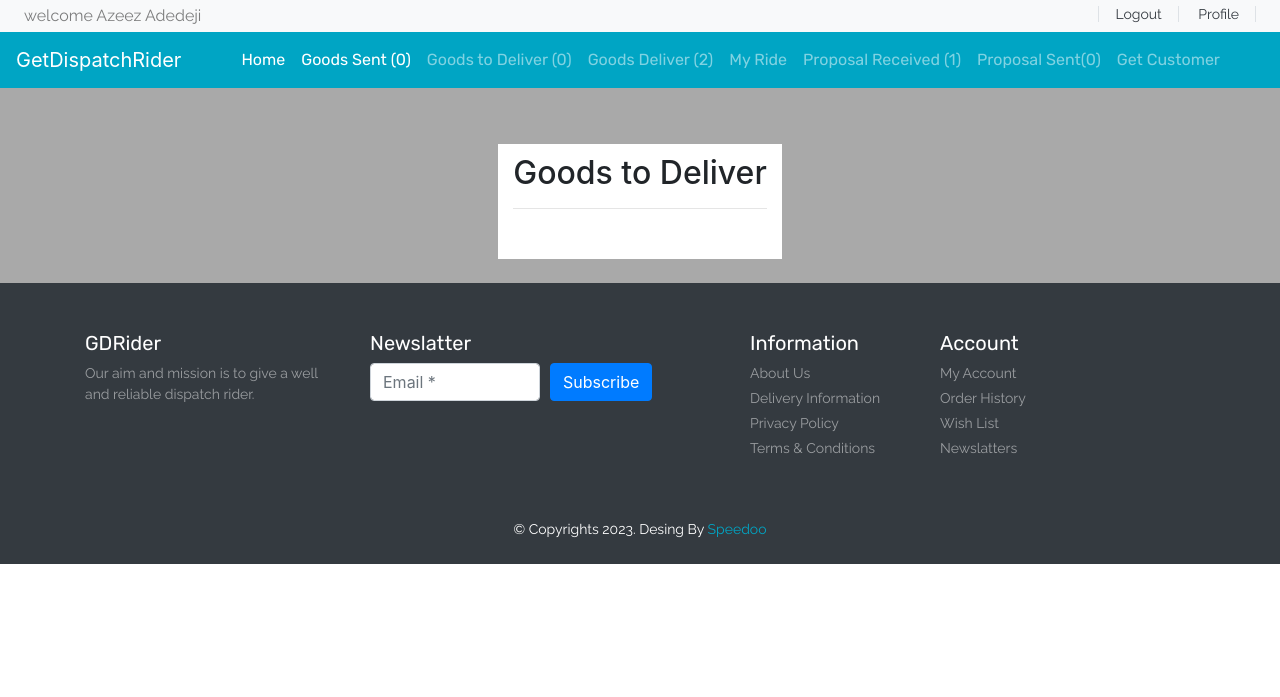
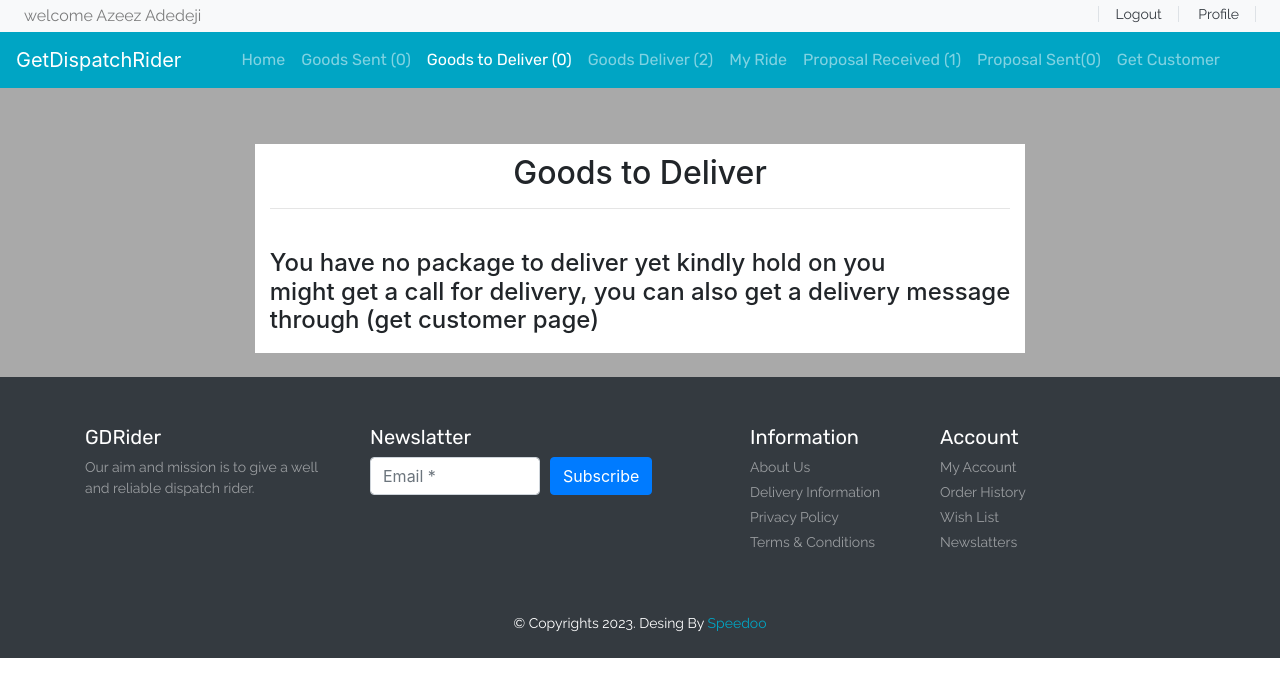
Before and after one commit to Speedoo1/getDispatch, a Django app: page /goods-to-deliver/ in a window 1280 px wide. Shown: the top 697 px of the page. Run offline with Django 4.2, Linux system fonts and the light colour scheme; a user stored in the database is signed in; data comes from the database, SQL or seed files in the repository; some libraries are stand-ins or nearby versions; some web fonts are replaced.

Commit message:
navbar active page added

```diff
--- a/base/templates/base/goodSent.html
+++ b/base/templates/base/goodSent.html
@@ -1,5 +1,10 @@
 <div style="background-color: darkgrey;">
     {% extends 'base/navbar.html'%}
+     {% block good_sent%}
+                <li class="nav-item active">
+                  <a class="nav-link" href="{% url 'base:goodSent'%}">Goods Sent ({{goodsent}})</a>
+                </li>
+                  {%endblock%}
 {%load static %}
 
 {% block body%}
--- a/base/templates/base/goodsDelivered.html
+++ b/base/templates/base/goodsDelivered.html
@@ -1,5 +1,10 @@
 <div style="background-color: darkgrey;">
     {% extends 'base/navbar.html'%}
+     {% block goods_deliver%}
+                <li class="nav-item active">
+                  <a class="nav-link" href="{% url 'base:goodsDeliver'%}">Goods Deliver ({{goodsdeliver}})</a>
+                </li>
+                  {% endblock%}
 {%load static %}
 
 {% block body%}
--- a/base/templates/base/goodsDeliveredDetails.html
+++ b/base/templates/base/goodsDeliveredDetails.html
@@ -1,5 +1,10 @@
 <div style="background-color: darkgrey;">
     {% extends 'base/navbar.html'%}
+     {% block goods_deliver%}
+                <li class="nav-item active">
+                  <a class="nav-link" href="{% url 'base:goodsDeliver'%}">Goods Deliver ({{goodsdeliver}})</a>
+                </li>
+                  {% endblock%}
 {%load static %}
 
 {% block body%}
--- a/base/templates/base/goodstoDeliver.html
+++ b/base/templates/base/goodstoDeliver.html
@@ -1,5 +1,10 @@
 <div style="background-color: darkgrey;">
     {% extends 'base/navbar.html'%}
+      {% block goods-to-deliver %}
+                <li class="nav-item active">
+                  <a class="nav-link" href="{% url 'base:onDelivary' %}">Goods to Deliver ({{goodstosend}}) </a>
+                </li>
+                  {%endblock%}
 {%load static %}
 
 {% block body%}
@@ -31,6 +36,8 @@
 
             </div>
             <hr style="color: #333;"/>
+            {%empty%}
+            <h4>You have no package to deliver yet kindly hold on you<br/> might get a call for delivery, you can also get a delivery message<br/>   through (get customer page) </h4>
             {%endfor%}
 
 
--- a/base/templates/base/goodstoDeliverPreview.html
+++ b/base/templates/base/goodstoDeliverPreview.html
@@ -1,5 +1,9 @@
 <div style="background-color: darkgrey;">
     {% extends 'base/navbar.html'%}
+     <li class="nav-item active">
+                  <a class="nav-link" href="{% url 'base:onDelivary' %}">Goods to Deliver ({{goodstosend}}) </a>
+                </li>
+                  {%endblock%}
 {%load static %}
 
 {% block body%}
--- a/base/templates/base/index2.html
+++ b/base/templates/base/index2.html
@@ -1,6 +1,11 @@
 {% extends 'base/navbar.html'%}
+{% block homes %}<li class="nav-item active ">
+                  <a class="nav-link" href="{% url 'base:index' %}">Home</a>
+                </li>
+                {% endblock %}
 {%load static %}
 {% block body%}
+
  <div style="background-image: url(https://th.bing.com/th/id/R.94d4fa24b87b36c6a57dab03ee1eefe8?rik=oTXv33o4xRAv9A&pid=ImgRaw&r=0); background-position: center; color:#fff ; background-size: cover; height: 500px;"  class="text-center">
 
         <div class="header2">
--- a/base/templates/base/myride.html
+++ b/base/templates/base/myride.html
@@ -1,5 +1,10 @@
 <div style="background-color: darkgrey;">
     {% extends 'base/navbar.html'%}
+     {%block my_ride%}
+                <li class="nav-item active">
+                    <a class="nav-link" href="{% url 'base:my-ride'%}">My Ride</a>
+                  </li>
+                  {% endblock%}
 {%load static %}
 
 {% block body%}
--- a/base/templates/base/navbar.html
+++ b/base/templates/base/navbar.html
@@ -46,30 +46,40 @@
             </button>
             <div class="collapse navbar-collapse" id="navbarNav">
               <ul class="navbar-nav m-auto font-rubik">
-                   <li class="nav-item active">
+                {% block homes %}<li class="nav-item ">
                   <a class="nav-link" href="{% url 'base:index' %}">Home</a>
                 </li>
-
-                <li class="nav-item active">
+                {%endblock%}
+                  {% block good_sent%}
+                <li class="nav-item">
                   <a class="nav-link" href="{% url 'base:goodSent'%}">Goods Sent ({{goodsent}})</a>
                 </li>
+                  {%endblock%}
+                  {% block goods-to-deliver %}
                 <li class="nav-item">
                   <a class="nav-link" href="{% url 'base:onDelivary' %}">Goods to Deliver ({{goodstosend}}) </a>
                 </li>
+                  {%endblock%}
+                  {% block goods_deliver%}
                 <li class="nav-item">
                   <a class="nav-link" href="{% url 'base:goodsDeliver'%}">Goods Deliver ({{goodsdeliver}})</a>
                 </li>
+                  {% endblock%}
+                  {%block my_ride%}
                 <li class="nav-item">
                     <a class="nav-link" href="{% url 'base:my-ride'%}">My Ride</a>
                   </li>
-
+                  {% endblock%}
+                  {% block proposal_received%}
                   <li class="nav-item">
                     <a class="nav-link" href="{% url 'base:proposal-receive'%}">Proposal Received ({{proposalr}})</a>
                   </li>
-
+                  {%endblock%}
+                  {% block proposal-sent%}
                   <li class="nav-item">
                     <a class="nav-link" href="{% url 'base:proposalSent'%}">Proposal Sent({{proposals}})</a>
                   </li>
+                  {%endblock%}
                    <li class="nav-item ">
                   <a class="nav-link" href="{% url 'base:index' %}">Get Customer</a>
                 </li>
--- a/base/templates/base/proposalReceive.html
+++ b/base/templates/base/proposalReceive.html
@@ -1,5 +1,10 @@
 <div style="background-color: darkgrey;">
     {% extends 'base/navbar.html'%}
+     {% block proposal_received%}
+                  <li class="nav-item active">
+                    <a class="nav-link" href="{% url 'base:proposal-receive'%}">Proposal Received ({{proposalr}})</a>
+                  </li>
+                  {%endblock%}
 {%load static %}
 
 {% block body%}
--- a/base/templates/base/proposalReceivedDetail.html
+++ b/base/templates/base/proposalReceivedDetail.html
@@ -1,5 +1,10 @@
 <div style="background-color: darkgrey;">
     {% extends 'base/navbar.html'%}
+     {% block proposal_received%}
+                  <li class="nav-item active">
+                    <a class="nav-link" href="{% url 'base:proposal-receive'%}">Proposal Received ({{proposalr}})</a>
+                  </li>
+                  {%endblock%}
 {%load static %}
 
 {% block body%}
--- a/base/templates/base/proposalSent.html
+++ b/base/templates/base/proposalSent.html
@@ -1,5 +1,10 @@
 <div style="background-color: darkgrey;">
     {% extends 'base/navbar.html'%}
+    {% block proposal-sent%}
+                  <li class="nav-item active">
+                    <a class="nav-link" href="{% url 'base:proposalSent'%}">Proposal Sent({{proposals}})</a>
+                  </li>
+                  {%endblock%}
 {%load static %}
 
 {% block body%}
--- a/base/templates/base/proposalSentDetail.html
+++ b/base/templates/base/proposalSentDetail.html
@@ -1,5 +1,10 @@
 <div style="background-color: darkgrey;">
     {% extends 'base/navbar.html'%}
+    {% block proposal-sent%}
+                  <li class="nav-item active">
+                    <a class="nav-link" href="{% url 'base:proposalSent'%}">Proposal Sent({{proposals}})</a>
+                  </li>
+                  {%endblock%}
 {%load static %}
 
 {% block body%}
--- a/base/views.py
+++ b/base/views.py
@@ -42,8 +42,9 @@
         # | Q(price__range=(0, search))
         if search:
             rides = ride.objects.filter(Q(verified=True) &
-                                        (Q(rideName__contains=search) | Q(state__contains=search) | Q(
-                                            rideType__contains=search))).order_by('?')
+                                        (Q(rideName__icontains=search) | Q(state__icontains=search) | Q(
+                                            rideDescription__icontains=search) | Q(
+                                            rideType__icontains=search))).order_by('?')
             search = search
             p = Paginator(rides, 20)
             page = request.GET.get('page')
@@ -208,9 +209,8 @@
     goodstosend = proposal.objects.filter(Q(riderUsername=request.user) & Q(accepted=True) & Q(deliver=False)).count
     goodsdeliver = proposal.objects.filter(Q(riderUsername=request.user)
                                            & Q(deliver=True)).count
-    getproposal = proposal.objects.filter(Q(riderUsername=request.user) & Q(accepted=False).order_by('-update')
+    getproposal = proposal.objects.filter(Q(riderUsername=request.user) & Q(accepted=False)).order_by('-update')
 
-                                          )
     context = {'getproposal': getproposal, 'proposalr': proposalr, 'goodstosend': goodstosend, 'goodsent': goodsent,
                'proposals': proposals, 'goodsdeliver': goodsdeliver}
     return render(request, 'base/proposalReceive.html', context)
@@ -555,15 +555,17 @@
 @login_required(login_url='base:login')
 # this method show the list of goods that has been delivered
 def goodsDelivered(request):
-    getproposal = proposal.objects.filter(Q(riderUsername=request.user) & Q(deliver=True)).order_by('-update')
+    getproposal = proposal.objects.filter(Q(riderUsername=request.user.phoneNumber) & Q(deliver=True)).order_by(
+        '-update')
 
     proposalr = proposal.objects.filter(Q(riderUsername=request.user) & Q(accepted=False)).count
     proposals = proposal.objects.filter(Q(senderPhoneNumber=request.user.phoneNumber) & Q(accepted=False)).count
 
     goodsent = proposal.objects.filter(Q(senderPhoneNumber=request.user.phoneNumber)
                                        & Q(accepted=True)).count
-    goodstosend = proposal.objects.filter(Q(riderUsername=request.user) & Q(accepted=True) & Q(deliver=False)).count
-    goodsdeliver = proposal.objects.filter(Q(riderUsername=request.user)
+    goodstosend = proposal.objects.filter(
+        Q(riderUsername=request.user.phoneNumber) & Q(accepted=True) & Q(deliver=False)).count
+    goodsdeliver = proposal.objects.filter(Q(riderUsername=request.user.phoneNumber)
                                            & Q(deliver=True)).count
     context = {'getproposal': getproposal, 'proposalr': proposalr, 'goodstosend': goodstosend, 'goodsent': goodsent,
                'proposals': proposals, 'goodsdeliver': goodsdeliver}
```
